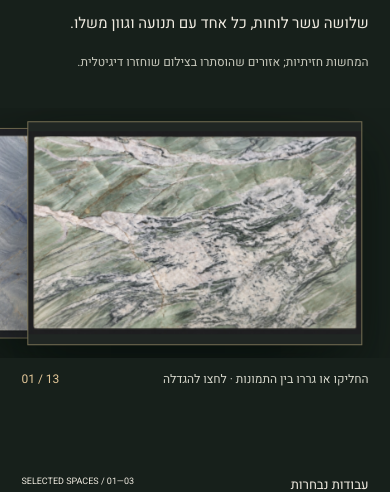
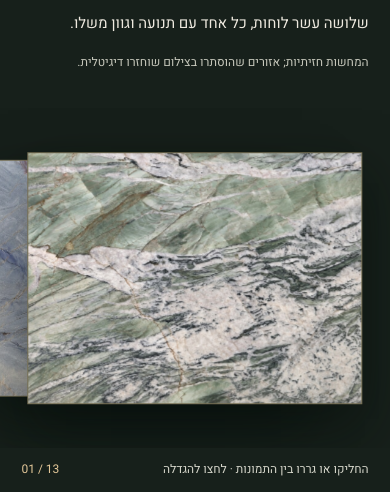
Before and after one commit to ward3107/Shayish-Kfar-Yassif, a React (Vite) app: page / in a window 390 px wide. Shown: the part 1901-2393 px from the top of the page. Built offline with nearby package versions, Linux system fonts and the light colour scheme; a web font is replaced by a local one.

Commit message:
Fill uniform slab cards without dark margins

```diff
--- a/components/cinematic/CinematicHome.css
+++ b/components/cinematic/CinematicHome.css
@@ -37,19 +37,19 @@ html[lang=ar] .cinematic-home h1,html[lang=ar] .cinematic-home h2,html[lang=ar]
 .ch-slabs-heading h2{margin-bottom:8px}
 .ch-slabs-heading p{margin-bottom:0}
 .ch-slabs-heading small{display:block;max-width:310px;line-height:1.7;color:#c7c8bc;font-size:12px}
-.ch-slabs-stage{position:relative;height:clamp(250px,54vw,600px);overflow:hidden;cursor:grab;touch-action:pan-y;user-select:none}
+.ch-slabs-stage{position:relative;height:clamp(340px,65vw,760px);overflow:hidden;cursor:grab;touch-action:pan-y;user-select:none}
 .ch-slabs-stage:active{cursor:grabbing}
 .ch-slabs-stage:focus-visible{outline:3px solid #c5964c;outline-offset:-3px}
-.ch-slab{position:absolute;top:50%;left:50%;width:min(70vw,850px);margin:0;aspect-ratio:3/2;background:#26312b;border:1px solid #bca57688;box-shadow:0 24px 55px #050d0a88;transition:transform .42s cubic-bezier(.2,.8,.2,1),opacity .32s ease;will-change:transform}
+.ch-slab{position:absolute;top:50%;left:50%;width:min(74vw,900px);margin:0;aspect-ratio:4/3;background:#26312b;border:1px solid #bca57688;box-shadow:0 24px 55px #050d0a88;transition:transform .42s cubic-bezier(.2,.8,.2,1),opacity .32s ease;will-change:transform}
 .ch-slabs-stage[data-dragging=true] .ch-slab{transition:none}
 .cinematic-home[data-motion=off] .ch-slab{transition:none}
-.ch-slab>button{position:absolute;inset:0;display:block;width:100%;height:100%;padding:0;border:0;background:#202623}
-.ch-slab img{display:block;width:100%;height:100%;object-fit:contain;pointer-events:none}
+.ch-slab>button{position:absolute;inset:0;display:block;width:100%;height:100%;padding:0;border:0;overflow:hidden;background:#202623}
+.ch-slab img{display:block;width:100%;height:100%;object-fit:cover;transform:scale(1.2);pointer-events:none}
 .ch-slabs-meta{display:flex;justify-content:space-between;gap:20px;align-items:center;margin-top:12px;color:#d5d5ca;font-size:12px}
 .ch-slabs-meta span:last-child{color:#e3c799;white-space:nowrap}
-.ch-slab-dialog{position:fixed;inset:0;margin:auto;padding:32px;max-width:min(96vw,1500px);max-height:94svh;border:1px solid #bca57688;background:#17201b;color:#fff;box-shadow:0 25px 90px #000a}
+.ch-slab-dialog{position:fixed;inset:0;margin:auto;padding:0;width:min(90vw,1000px);height:min(67.5vw,750px,90svh);max-width:96vw;max-height:94svh;overflow:hidden;border:1px solid #bca57688;background:#17201b;color:#fff;box-shadow:0 25px 90px #000a}
 .ch-slab-dialog::backdrop{background:#050b09e8;backdrop-filter:blur(8px)}
-.ch-slab-dialog img{display:block;max-width:100%;max-height:calc(94svh - 64px);width:auto;height:auto;object-fit:contain}
+.ch-slab-dialog img{display:block;width:100%;height:100%;object-fit:cover;transform:scale(1.2)}
 .ch-slab-close{position:absolute;top:7px;right:10px;z-index:2;width:40px;height:40px;background:#17201be8;color:#fff;border:1px solid #c3a16f;border-radius:50%;font-size:28px;line-height:1}
 .ch-section-label span:last-child{font-size:11px;letter-spacing:.12em}
 .ch-project{height:175svh;--detail:0;--photo-scale:1;--photo-shift:0%;--progress:0%;background:#e7e7df;color:#242b24}
@@ -125,7 +125,7 @@ html[lang=ar] .cinematic-home h1,html[lang=ar] .cinematic-home h2,html[lang=ar]
 .cinematic-home[data-motion=off] .ch-project-copy{opacity:1;transform:none}
 .cinematic-home[data-motion=off] .ch-photo img{transform:none}
 @media(max-width:750px){
- .ch-slabs{padding:55px 0 65px}.ch-slabs-heading{display:block;padding:0 5.5%}.ch-slabs-heading small{margin-top:14px}.ch-slab{width:86vw}.ch-slabs-meta{padding:0 5.5%;align-items:start}.ch-slabs-meta span:first-child{max-width:72%}.ch-slab-dialog{padding:22px 8px 8px}
+ .ch-slabs{padding:55px 0 65px}.ch-slabs-heading{display:block;padding:0 5.5%}.ch-slabs-heading small{margin-top:14px}.ch-slab{width:86vw}.ch-slabs-meta{padding:0 5.5%;align-items:start}.ch-slabs-meta span:first-child{max-width:72%}
  .cinematic-home h2{font-size:34px}.cinematic-home p{font-size:15px}.cinematic-home .ch-eyebrow{font-size:12px;margin-bottom:15px}
  .ch-hero{height:210svh}.ch-hero-stage{min-height:600px}
  .ch-intro,.ch-reveal{right:7%;left:7%;max-width:none;top:34%;text-shadow:0 2px 30px #0009}
```
Also changed, not shown: catalog/README.md.
